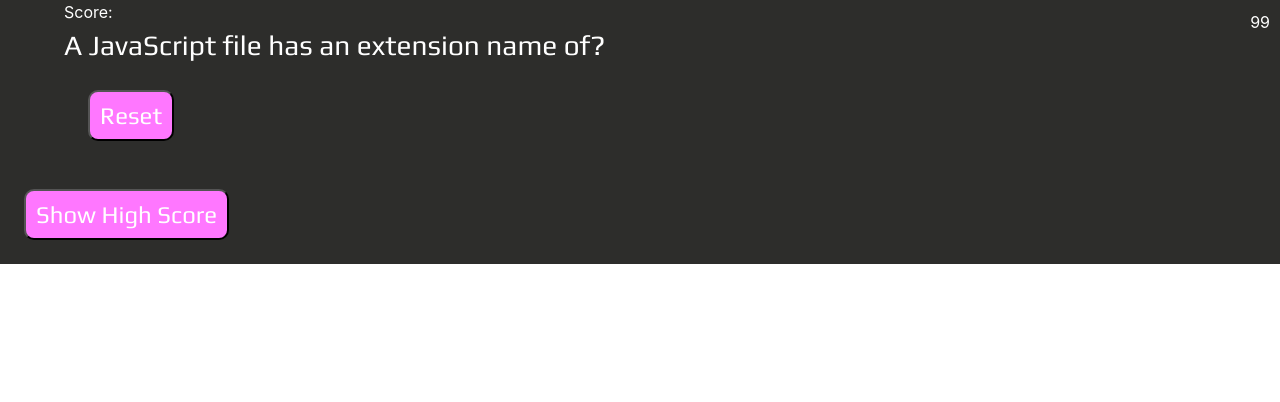
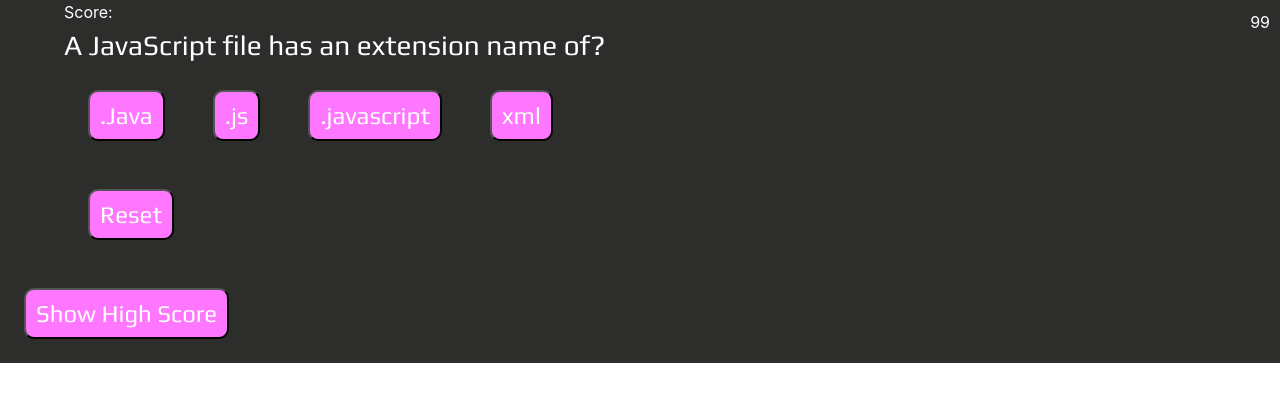
Before and after one commit to dobinator/Quiz-game, a plain HTML site: page index.html in a window 1280 px wide. Both pictures are taken after a click on the button "Start". Drawn offline with nearby package versions, Linux system fonts and the light colour scheme.

Commit message:
fixing wrong code

```diff
--- a/assets/javascript.js
+++ b/assets/javascript.js
@@ -1,21 +1,21 @@
 
 // Elements from html that need to activated in js.
-const $startBtn = document.getElementById("start-btn");
+const $startBtn = document.querySelector("#start-btn");
 const $startPrompt = document.querySelector("#start-prompt");
 const $clock = document.querySelector("#clock");
 const $score = document.querySelector("#score");
-const $questionText = document.getElementById("question-text");
-const $questionOptions = document.getElementById("question-options");
-const questionPrompt = document.getElementById ("question-prompt");
+const $questionText = document.querySelector("#question-text");
+const $questionOptions = document.querySelector("#question-options");
+const questionPrompt = document.querySelector ("#question-prompt");
 const $highScoreBtn = document.querySelector('#high-score');
 const $viewHighScore = document.querySelector('#high-score-view');
 const $hideScoreBtn = document.querySelector('#hide-score');
-const $resetBtn = document.getElementById("reset-button");
+const $resetBtn = document.querySelector('#reset-button');
+
 
 let timeLeft = 100;
 let scoreBoard = 0;
 let questionIndex = 0;
-let highScores = JSON.parse(localStorage.getItem('highScoresArray')) || [];
 
 //questions for the game
 const myQuestions =[
@@ -84,7 +84,7 @@
   },
 ];
 //START game with event listener
-$startBtn.addEventListener("click", function() {
+$startBtn.addEventListener("click", function(e) {
   //clicking the start button will hide the prompt
   $startPrompt.classList.add("hide");
   //will show the question prompt
@@ -99,22 +99,22 @@
   getQuestion();
 
 });
-
+// issue with the function of $questionOptions...
 function getQuestion() {
   // get the questions from the question array, rendering options
   $questionText.textContent = myQuestions[questionIndex].question;
 // clears out the buttons after the click
-  $questionOptions.innerHTML = "";
+  $questionOptions.innerHTML = " ";
   myQuestions[questionIndex].answers.forEach(function (item) {
-  const $btn = document.createElement("button");
-  $btn.textContent = item;
-  //myQuestions.answers.
-  //listening to the click of the button
-  $questionsOptions.append($btn);
+    let $btn = document.createElement("button");
+    $btn.textContent = item;
+    //myQuestions.answers.
+    $questionOptions.append($btn);
 
-});
+  });
 }
 
+//listening to the click of the button
 $questionOptions.addEventListener("click", function(e) {
   //if target value is incorrect exit early
   if (!e.target.matches("button")) return;
--- a/assets/styles.css
+++ b/assets/styles.css
@@ -33,6 +33,7 @@
   text-align: center;
   font-size: 28px;
 }
+
 .question-text {
   font-size: 28px;
   color: #ffff;
@@ -43,7 +44,6 @@
 width: 1000px;
 
 }
-
 
 .button,
 button {
```
